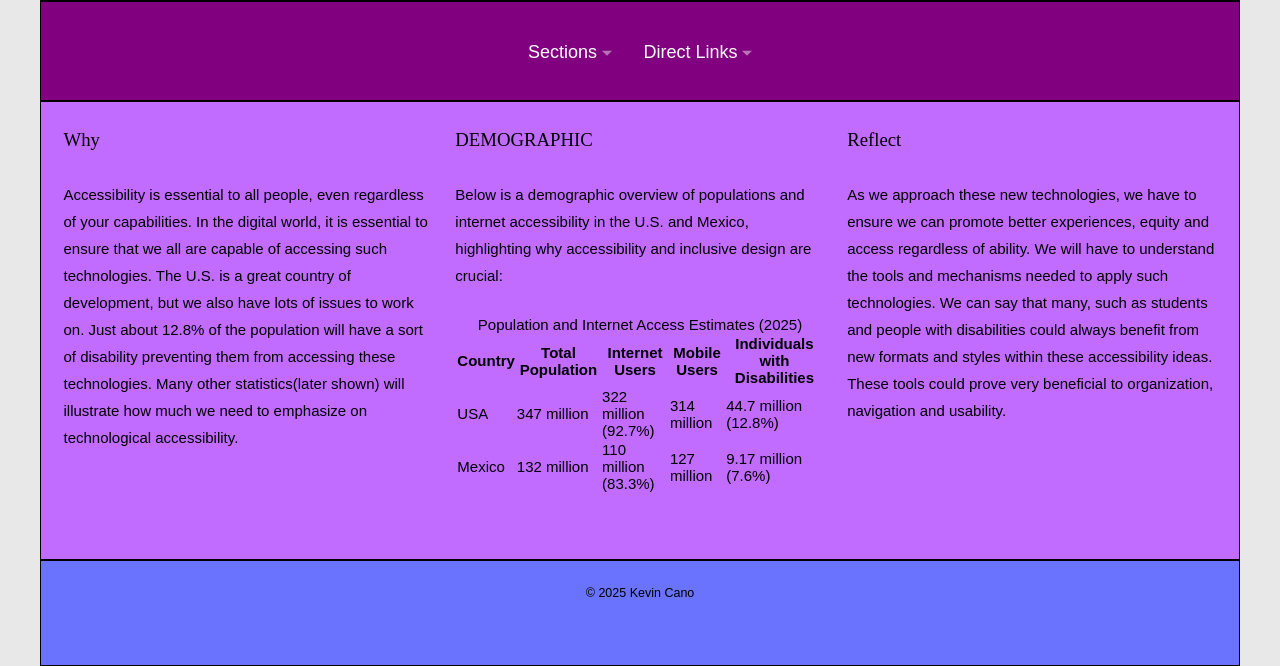
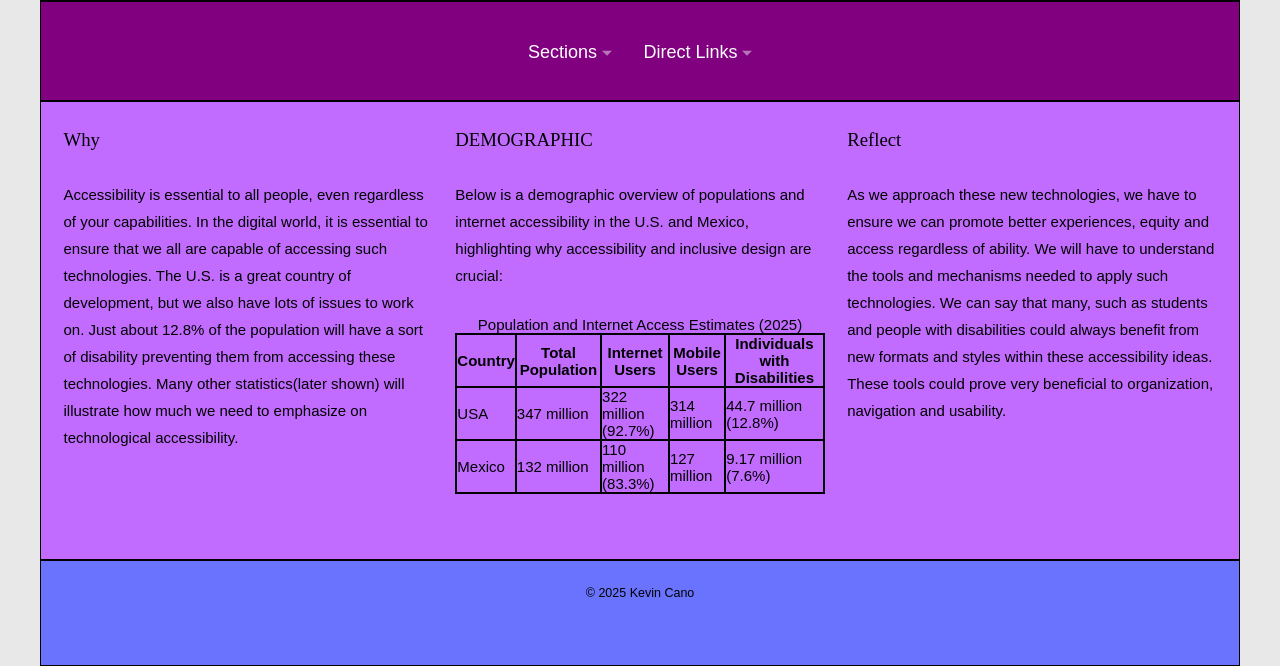
Before and after one commit to ElKevinC/universal-design-website, a plain HTML site: page why.html in a window 1280 px wide. Shown: the part 134-800 px from the top of the page. Drawn offline with Linux system fonts and the light colour scheme; a web font is replaced by a local one.

Commit message:
Update index.css

```diff
--- a/index.css
+++ b/index.css
@@ -292,3 +292,9 @@ nav ul li {
 .dropdown:hover:after, .dropdown:focus-within:after {
   opacity: 1;
 }
+
+/*table*/
+table, th, td{
+  border: 2px solid black;
+  border-collapse:collapse;
+}
```
